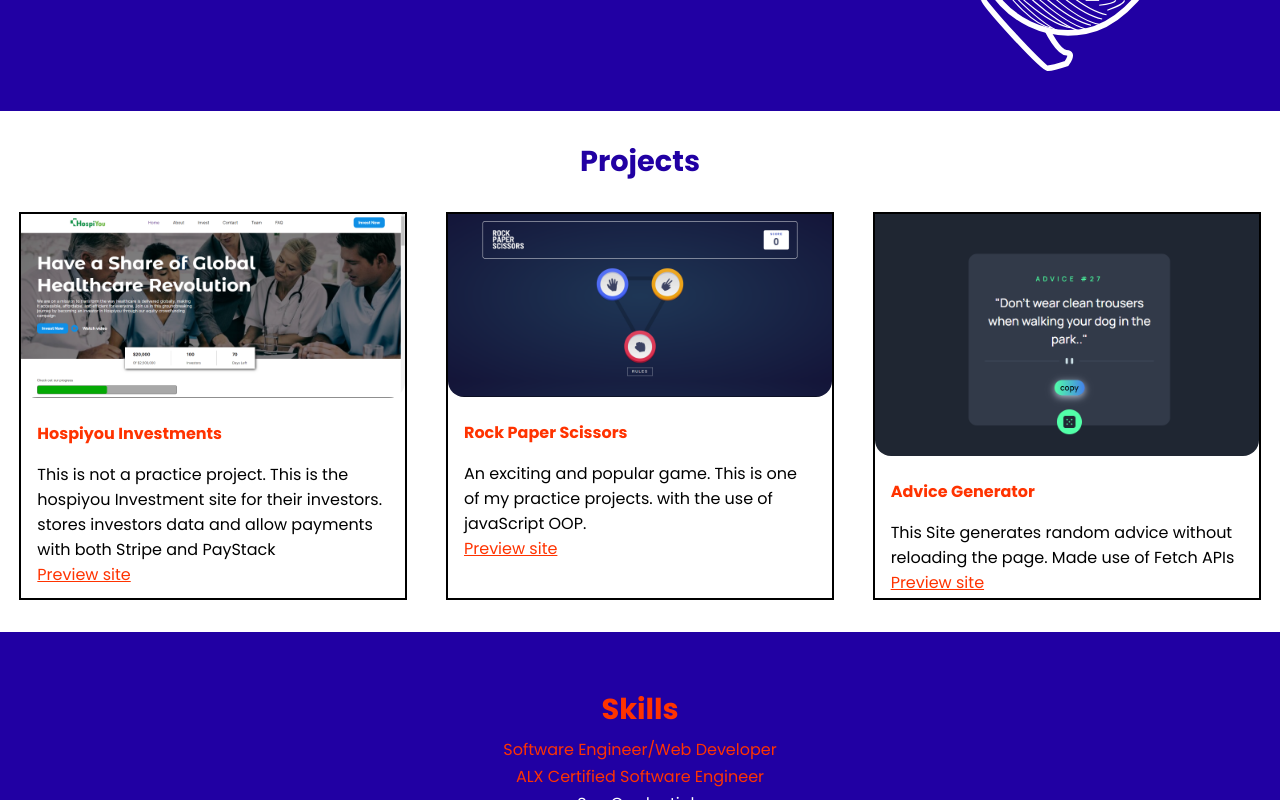
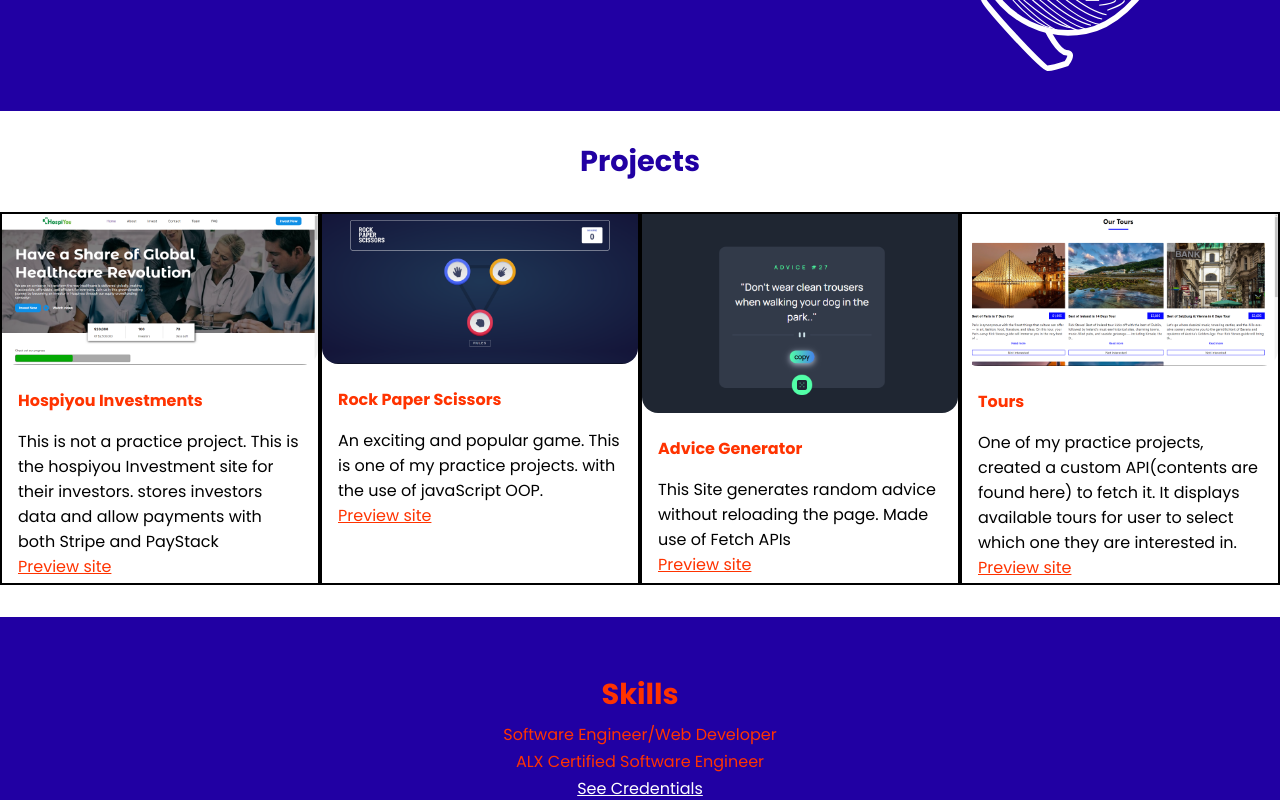
Before and after one commit to FavourPeters/portfolio-new, a React (Create React App) app: page / in a window 1280 px wide. Shown: the part 435-1235 px from the top of the page. Built offline with nearby package versions, Linux system fonts and the light colour scheme.

Commit message:
tours project

```diff
--- a/src/ProjectT/projects.js
+++ b/src/ProjectT/projects.js
@@ -5,6 +5,7 @@ import { fadeInUp } from "../animationVariants";
 import Adviceimg from "../images/Advice App.png";
 import Hospiyou from "../images/hospiyou.png";
 import Game from "../images/game.png";
+import Tours from "../images/tours.png";
 import "./project.css";
 
 const projects = () => {
@@ -50,6 +51,18 @@ const projects = () => {
               Preview site
             </Link>
           </div>
+          <div className="image">
+            <img src={Tours} alt="" srcset="" />
+            <p className="image-headline">Tours</p>
+            <p className="paragraph">
+              One of my practice projects, created a custom API(contents are
+              found here) to fetch it. It displays available tours for user to
+              select which one they are interested in.
+            </p>
+            <Link to="https://favour-tours.netlify.app/" className="preview">
+              Preview site
+            </Link>
+          </div>
         </div>
       </section>
     </ScrollAnimation>
```
Also changed, not shown: src/images/tours.png (added).
